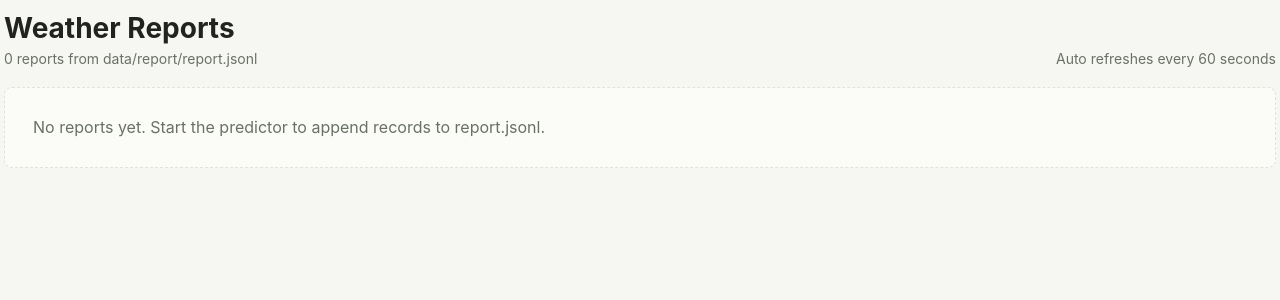
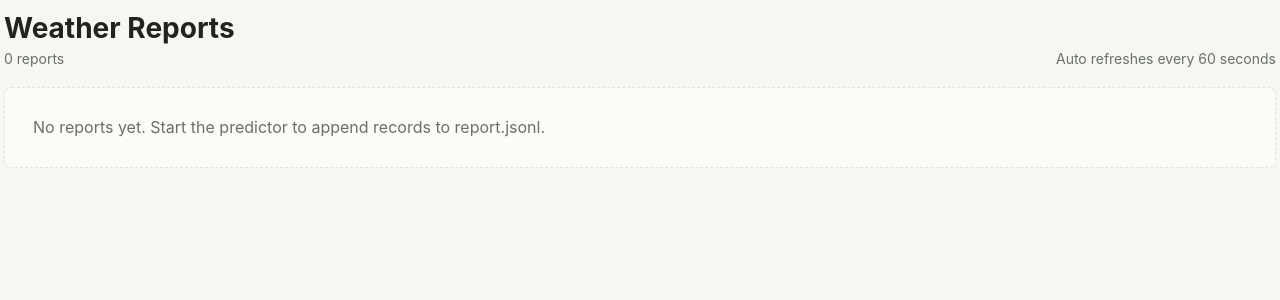
Before and after one commit to Uchashmoq/pm-weather2, a FastAPI app: page / in a window 1280 px wide. Shown: the top 300 px of the page. Run offline with FastAPI, Linux system fonts and the light colour scheme.

Commit message:
delete path

```diff
--- a/templates/reports.html
+++ b/templates/reports.html
@@ -210,7 +210,7 @@
     <header>
       <div>
         <h1>Weather Reports</h1>
-        <div class="meta">{{ reports|length }} reports from {{ report_file }}</div>
+        <div class="meta">{{ reports|length }} reports</div>
       </div>
       <div class="meta">Auto refreshes every 60 seconds</div>
     </header>
```
